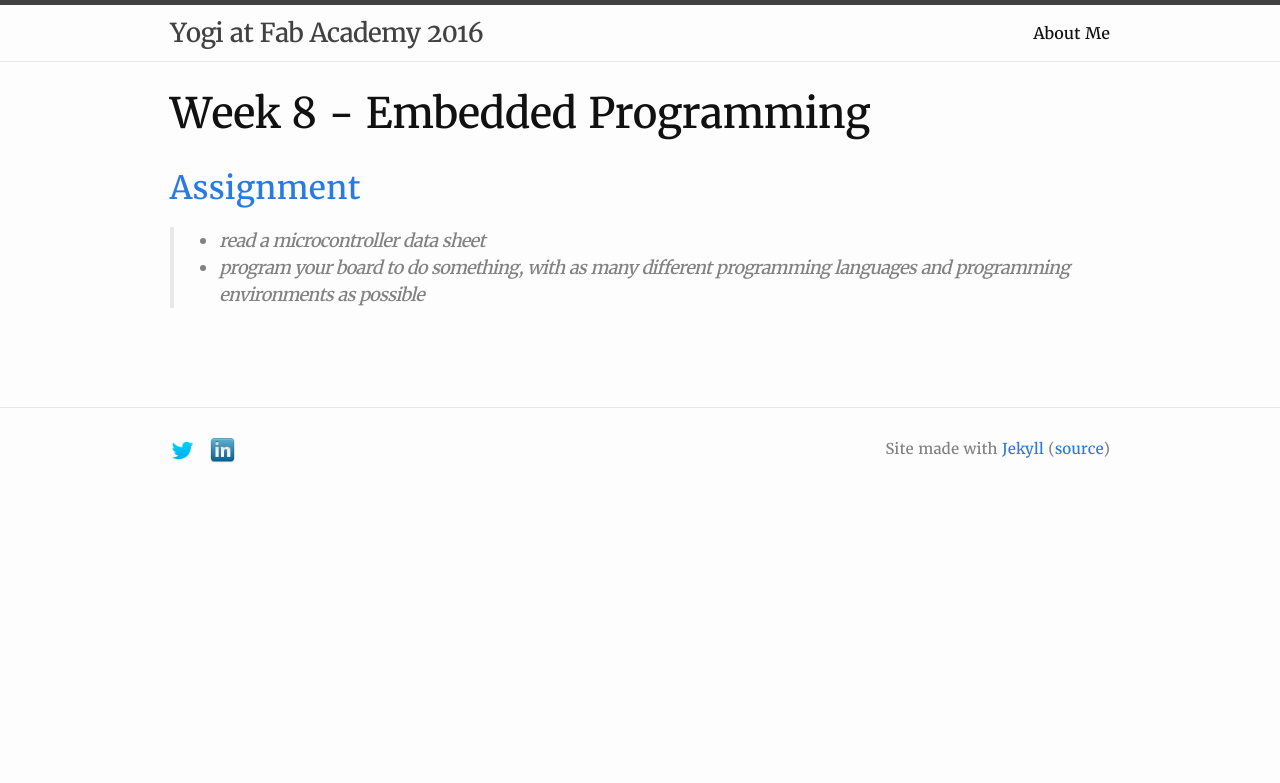
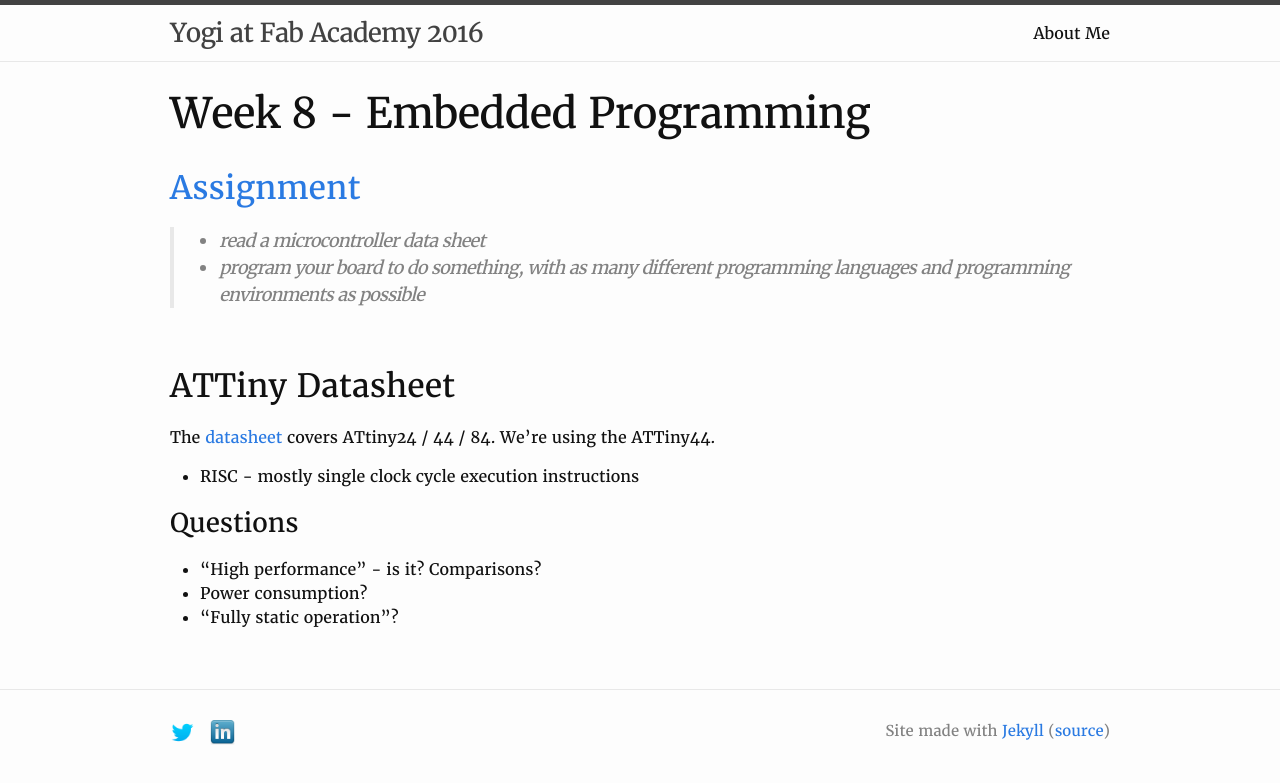
Before and after one commit to yogi/fabacademy2016, a Jekyll site: the page built from w8-embedded.md, in a window 1280 px wide. Shown: the top 783 px of the page. Built offline with Jekyll 4.4.1, drawn with Linux system fonts in a browser that asks for light colours.

Commit message:
fix links

```diff
--- a/w8-embedded.md
+++ b/w8-embedded.md
@@ -10,3 +10,16 @@ permalink: w8-embedded.html
 >* program your board to do something, with as many different programming languages and programming environments as possible
 
 &nbsp;
+
+## ATTiny Datasheet
+
+The [datasheet](http://www.atmel.com/images/doc8006.pdf) covers ATtiny24 / 44 / 84. We're using the ATTiny44.
+
+* RISC - mostly single clock cycle execution instructions
+
+
+### Questions
+
+* "High performance" - is it? Comparisons?
+* Power consumption?
+* "Fully static operation"?
```
Also changed, not shown: assignments.md (deleted, +0 -7 lines), w2-cad.md (+6 -6 lines), w5-3d.md (+1 -1 lines), w6-edesign.md (+3 -3 lines), w7-machining.md (+1 -1 lines).
